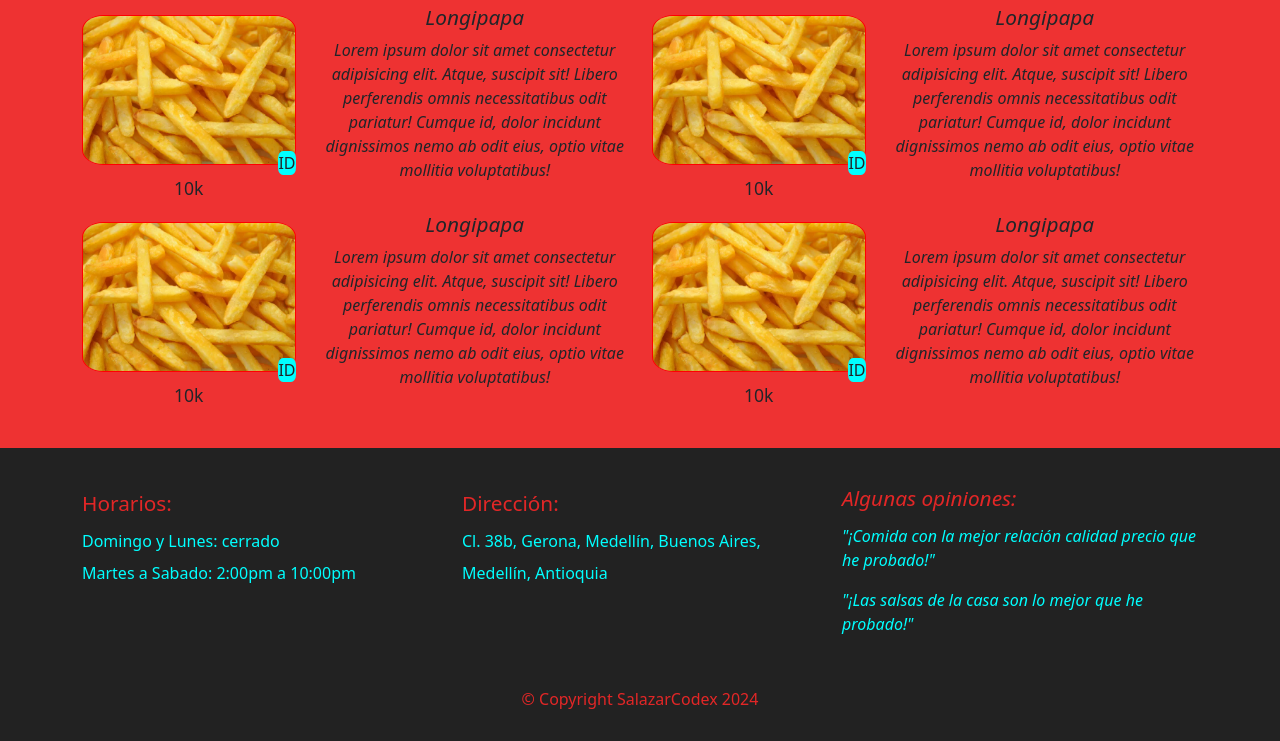
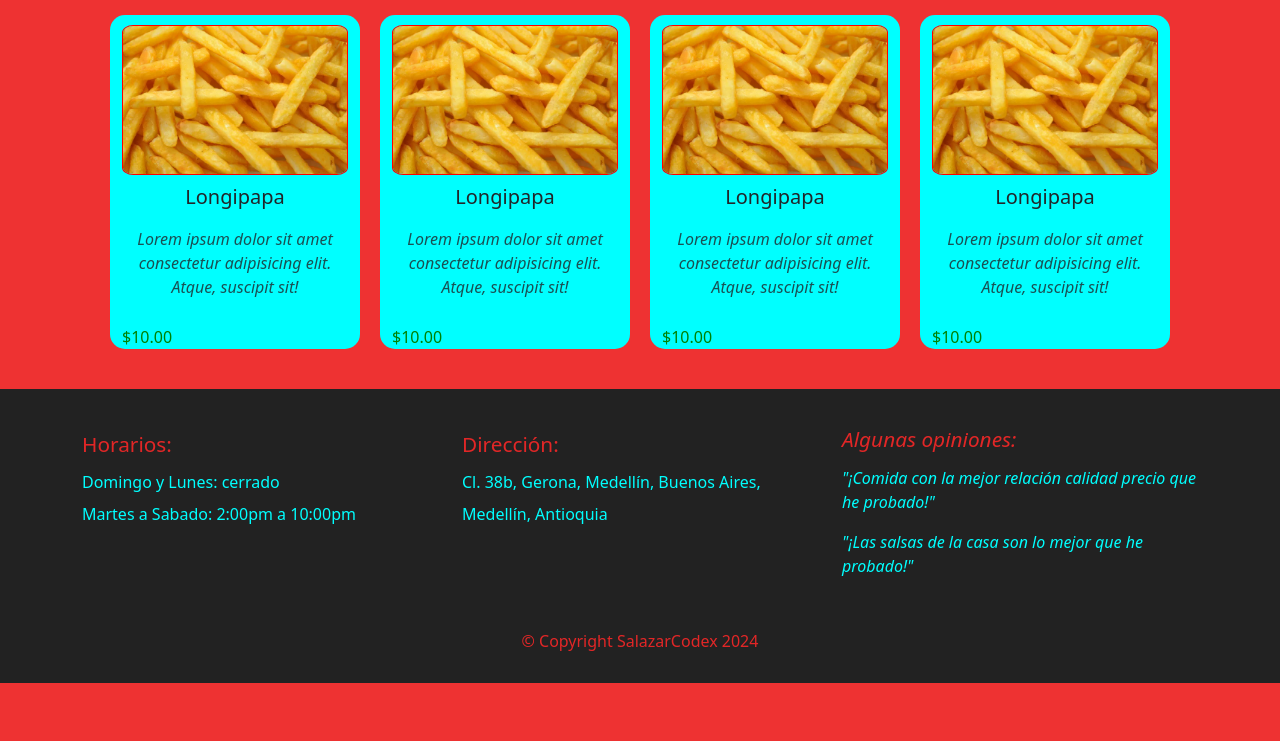
Before and after one commit to Morgone12/dondesebas, a plain HTML site: page menu.html in a window 1280 px wide. Shown: the part 193-934 px from the top of the page. After the commit the page ends 876 px from the top, so only its background shows below. Drawn offline with nearby package versions, Linux system fonts and the light colour scheme.

Commit message:
Refactor: Menu refactor to a new design

```diff
--- a/menu.css
+++ /dev/null
@@ -1,40 +0,0 @@
-/*Menu html styles*/
-#main-content > h3 {
-  padding: 15px;
-}
-
-.menu-item-tile {
-  margin-bottom: 10px;
-}
-
-.menu-item-tile :nth-child(2){
-    border-radius: 10%;
-}
-
-.menu-item-photo {
-    position: relative;
-    width: 100%;
-}
-
-
-.menu-item-photo .menuID {
-  position: absolute;
-  bottom: 0;
-  right: 0;
-  background-color: cyan;
-  border-radius: 30%;
-}
-
-.menu-item-price {
-    font-size: 1.1em;
-}
-
-.menu-item-detail {
-    font-style: italic;
-    text-align: center;
-    padding-right: 10px;
-}
-
-.menu-item-detail .menu-item-name {
-    font-size: 1.3em;
-}
--- a/menu.html
+++ b/menu.html
@@ -14,7 +14,7 @@
       rel="stylesheet"
     />
     <link rel="stylesheet" href="style.css" />
-    <link rel="stylesheet" href="menu.css">
+    <link rel="stylesheet" href="menu.css" />
     <title>Donde Sebas Menu</title>
   </head>
   <body>
@@ -76,109 +76,73 @@
     <div id="main-content" class="container">
       <h3 class="text-center">Menu</h3>
       <section class="row">
-        <div class="menu-item-tile col-md-6">
-          <div class="row">
-            <div class="col-md-5">
+        <div class="menu-item-tile col-xs-12 col-sm-6 col-md-3">
           <div class="img-responsive menu-item-photo">
-                <div class="menuID">ID</div>
-                <img src="images/menu-tiles.jpg.jpg" alt="" width="250px"
-                height="150px" />
-              </div>
-
-              <div class="menu-item-price text-center">10k</div>
-            </div>
-            <div class="menu-item-detail col-md-7">
-              <h5 class="menu-item-name">Longipapa</h5>
-              <p>
-                Lorem ipsum dolor sit amet consectetur adipisicing elit. Atque,
-                suscipit sit! Libero perferendis omnis necessitatibus odit
-                pariatur! Cumque id, dolor incidunt dignissimos nemo ab odit
-                eius, optio vitae mollitia voluptatibus!
-              </p>
-            </div>
-          </div>
-        </div>
-        <!-- End of item tile -->
-        <hr class="d-block d-md-none">
-
-        <div class="menu-item-tile col-md-6">
-          <div class="row">
-            <div class="col-md-5">
-              <div class="img-responsive menu-item-photo">
-                <div class="menuID">ID</div>
-                <img src="images/menu-tiles.jpg.jpg" alt="" width="250px"
-                height="150px" />
-              </div>
-
-              <div class="menu-item-price text-center">10k</div>
-            </div>
-            <div class="menu-item-detail col-md-7">
-              <h5 class="menu-item-name">Longipapa</h5>
-              <p>
-                Lorem ipsum dolor sit amet consectetur adipisicing elit. Atque,
-                suscipit sit! Libero perferendis omnis necessitatibus odit
-                pariatur! Cumque id, dolor incidunt dignissimos nemo ab odit
-                eius, optio vitae mollitia voluptatibus!
-              </p>
-            </div>
-          </div>
-        </div>
-        <!-- End of item tile -->
-        <hr class="d-block d-md-none">
-
-        <div class="menu-item-tile col-md-6">
-          <div class="row">
-            <div class="col-md-5">
-              <div class="img-responsive menu-item-photo">
-                <div class="menuID">ID</div>
             <img
               src="images/menu-tiles.jpg.jpg"
               alt=""
-                  width="250px"
+              width="50px"
               height="150px"
             />
           </div>
-
-              <div class="menu-item-price text-center">10k</div>
-            </div>
-            <div class="menu-item-detail col-md-7">
-              <h5 class="menu-item-name">Longipapa</h5>
+          <h5 class="text-center">Longipapa</h5>
           <p>
             Lorem ipsum dolor sit amet consectetur adipisicing elit. Atque,
-                suscipit sit! Libero perferendis omnis necessitatibus odit
-                pariatur! Cumque id, dolor incidunt dignissimos nemo ab odit
-                eius, optio vitae mollitia voluptatibus!
+            suscipit sit!
           </p>
-            </div>
-          </div>
-        </div>
-        <!-- End of item tile -->
-        <hr class="d-block d-md-none">
-
-        <div class="menu-item-tile col-md-6">
-          <div class="row">
-            <div class="col-md-5">
-              <div class="img-responsive menu-item-photo">
-                <div class="menuID">ID</div>
-                <img src="images/menu-tiles.jpg.jpg" alt="" width="250px"
-                height="150px" />
+          <span class="price text-center">$10.00</span>
         </div>
 
-              <div class="menu-item-price text-center">10k</div>
+        <div class="menu-item-tile col-xs-12 col-sm-6 col-md-3">
+          <div class="img-responsive menu-item-photo">
+            <img
+              src="images/menu-tiles.jpg.jpg"
+              alt=""
+              width="50px"
+              height="150px"
+            />
           </div>
-            <div class="menu-item-detail col-md-7">
-              <h5 class="menu-item-name">Longipapa</h5>
+          <h5 class="text-center">Longipapa</h5>
           <p>
             Lorem ipsum dolor sit amet consectetur adipisicing elit. Atque,
-                suscipit sit! Libero perferendis omnis necessitatibus odit
-                pariatur! Cumque id, dolor incidunt dignissimos nemo ab odit
-                eius, optio vitae mollitia voluptatibus!
+            suscipit sit!
           </p>
+          <span class="price text-center">$10.00</span>
         </div>
+
+        <div class="menu-item-tile col-xs-12 col-sm-6 col-md-3">
+          <div class="img-responsive menu-item-photo">
+            <img
+              src="images/menu-tiles.jpg.jpg"
+              alt=""
+              width="50px"
+              height="150px"
+            />
           </div>
+          <h5 class="text-center">Longipapa</h5>
+          <p>
+            Lorem ipsum dolor sit amet consectetur adipisicing elit. Atque,
+            suscipit sit!
+          </p>
+          <span class="price text-center">$10.00</span>
         </div>
-        <!-- End of item tile -->
-        <hr class="d-block d-md-none">
+
+        <div class="menu-item-tile col-xs-12 col-sm-6 col-md-3">
+          <div class="img-responsive menu-item-photo">
+            <img
+              src="images/menu-tiles.jpg.jpg"
+              alt=""
+              width="50px"
+              height="150px"
+            />
+          </div>
+          <h5 class="text-center">Longipapa</h5>
+          <p>
+            Lorem ipsum dolor sit amet consectetur adipisicing elit. Atque,
+            suscipit sit!
+          </p>
+          <span class="price text-center">$10.00</span>
+        </div>
       </section>
     </div>
     <!--  End of #main-content -->
--- a/style.css
+++ b/style.css
@@ -95,6 +95,7 @@ img {
   padding: 0;
   margin: 10px 0;
   border: 1px solid red;
+  border-radius: 5%;
 }
 /* END HEADER */
 
@@ -106,6 +107,7 @@ img {
   height: 250px;
   width: 100%;
   margin-bottom: 15px;
+  margin-top: 15px;
   position: relative;
   border: 2px solid #3f0c1f;
   overflow: hidden;
@@ -135,6 +137,10 @@ img {
 #menu-tile {
   background-image: url(images/menu-tiles.jpg.jpg);
   background-position: center;
+}
+
+#menu-tile, #specials-tile, #map-tile {
+  border-radius: 10%;
 }
 
 #specials-tile {
@@ -305,3 +311,54 @@ img {
 #copyright {
   color: rgba(238, 39, 39, 0.945);
 }
+
+/*Menu html styles*/
+#main-content > section{
+  justify-content: center;
+}
+
+#main-content > h3 {
+  padding: 15px;
+}
+
+.menu-item-tile {
+  background-color: cyan;
+  margin: 10px;
+  border-radius: 15px;
+  width: 250px;
+  overflow:hidden ;
+  max-height: 350px;
+}
+
+ .menu-item-photo{
+  border-radius: 100%;
+}
+
+.menu-item-tile p {
+  padding: 10px;
+  text-align: center;
+  font-style: italic;
+  opacity: 0.8;
+}
+
+.menu-item-tile h3 {
+  justify-content: center;
+}
+
+.menu-item-detail {
+  font-style: italic;
+  text-align: center;
+  padding-right: 10px;
+}
+
+.menu-item-detail p {
+  color: cyan;
+}
+
+ .price {
+  color:green
+}
+
+.menu-item-detail .menu-item-name {
+  font-size: 1.3em;
+}
```
Also changed, not shown: index.html (+3 -3 lines). Lines whose indentation alone changed are shown as unchanged.
